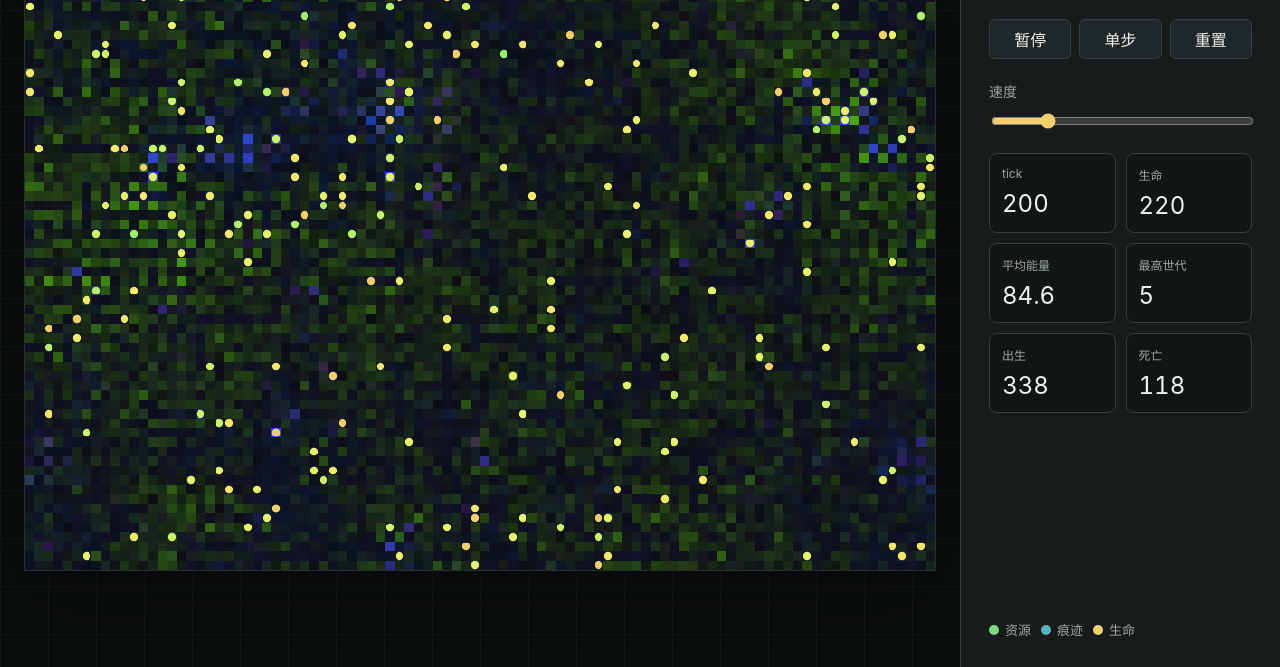
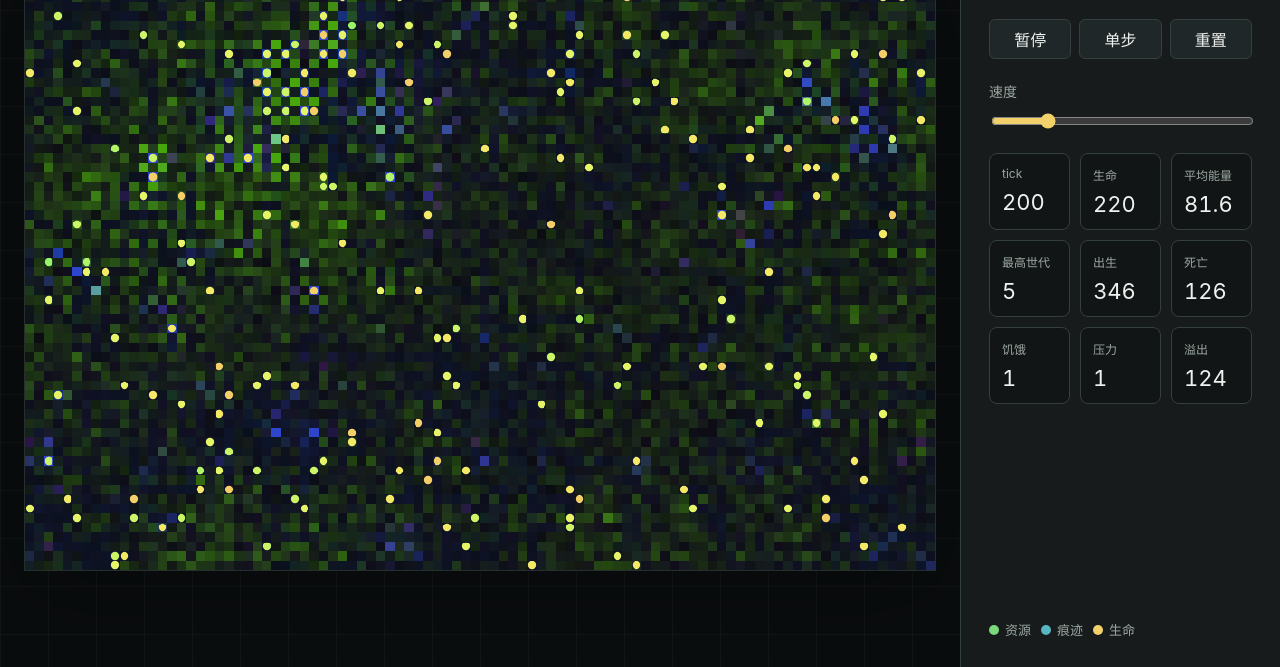
Before and after one commit to riceWithoutIce/primordia, a website built with Vite: page index.html in a window 1280 px wide. Shown: the part 133-800 px from the top of the page. Built offline with nearby package versions, Linux system fonts and the light colour scheme; animation ran at ten frames a second.

Commit message:
feat: add death reasons and residue recovery

```diff
--- a/index.html
+++ b/index.html
@@ -36,6 +36,9 @@
           <div><dt>最高世代</dt><dd id="m-generation">0</dd></div>
           <div><dt>出生</dt><dd id="m-births">0</dd></div>
           <div><dt>死亡</dt><dd id="m-deaths">0</dd></div>
+          <div><dt>饥饿</dt><dd id="m-death-starvation">0</dd></div>
+          <div><dt>压力</dt><dd id="m-death-pressure">0</dd></div>
+          <div><dt>溢出</dt><dd id="m-death-overflow">0</dd></div>
         </dl>
 
         <div class="legend" aria-label="图例">
--- a/src/app/main.ts
+++ b/src/app/main.ts
@@ -17,7 +17,10 @@ const metrics = {
   energy: getElement<HTMLElement>("m-energy"),
   generation: getElement<HTMLElement>("m-generation"),
   births: getElement<HTMLElement>("m-births"),
-  deaths: getElement<HTMLElement>("m-deaths")
+  deaths: getElement<HTMLElement>("m-deaths"),
+  deathStarvation: getElement<HTMLElement>("m-death-starvation"),
+  deathPressure: getElement<HTMLElement>("m-death-pressure"),
+  deathOverflow: getElement<HTMLElement>("m-death-overflow")
 };
 
 toggle.addEventListener("click", () => {
@@ -128,6 +131,9 @@ function updateMetrics(): void {
   metrics.generation.textContent = String(m.maxGeneration);
   metrics.births.textContent = String(m.births);
   metrics.deaths.textContent = String(m.deaths);
+  metrics.deathStarvation.textContent = String(m.deathReasons.starvation);
+  metrics.deathPressure.textContent = String(m.deathReasons.pressure);
+  metrics.deathOverflow.textContent = String(m.deathReasons.overflow);
 }
 
 function loop(): void {
--- a/src/app/styles.css
+++ b/src/app/styles.css
@@ -125,7 +125,7 @@ input[type="range"] {
 
 .metrics {
   display: grid;
-  grid-template-columns: repeat(2, minmax(0, 1fr));
+  grid-template-columns: repeat(3, minmax(0, 1fr));
   gap: 10px;
   margin: 0;
 }
@@ -145,7 +145,7 @@ dt {
 
 dd {
   margin: 8px 0 0;
-  font-size: 24px;
+  font-size: 22px;
   font-variant-numeric: tabular-nums;
 }
 
--- a/src/core/primordia.ts
+++ b/src/core/primordia.ts
@@ -1,6 +1,8 @@
 export type RandomSource = () => number;
 
 export type AgentAction = "born" | "death" | "harvest" | "search" | "divide";
+
+export type DeathReason = "starvation" | "pressure" | "overflow";
 
 export type EnvironmentMode = "closed" | "flux";
 
@@ -56,6 +58,13 @@ export interface Agent extends GridPoint {
   generation: number;
   genome: Genome;
   lastAction: AgentAction;
+  deathReason?: DeathReason;
+}
+
+export interface DeathStats {
+  starvation: number;
+  pressure: number;
+  overflow: number;
 }
 
 export interface Metrics {
@@ -65,6 +74,7 @@ export interface Metrics {
   deaths: number;
   averageEnergy: number;
   maxGeneration: number;
+  deathReasons: DeathStats;
   totalResource: number;
   totalTrace: number;
 }
@@ -110,6 +120,14 @@ export function mulberry32(seed: number): RandomSource {
 
 function mergeConfig(config?: SimulationConfigPatch): SimulationConfig {
   return { ...DEFAULTS, ...config };
+}
+
+function createDeathStats(): DeathStats {
+  return {
+    starvation: 0,
+    pressure: 0,
+    overflow: 0
+  };
 }
 
 export function createGenome(random: RandomSource): Genome {
@@ -166,6 +184,7 @@ export class Simulation {
   tickCount = 0;
   births = 0;
   deaths = 0;
+  deathReasons: DeathStats = createDeathStats();
   resources: Float32Array;
   traces: Float32Array;
   pressure: Float32Array;
@@ -199,6 +218,7 @@ export class Simulation {
     this.tickCount = 0;
     this.births = 0;
     this.deaths = 0;
+    this.deathReasons = createDeathStats();
     this.agents = [];
 
     for (let i = 0; i < this.size; i += 1) {
@@ -283,16 +303,18 @@ export class Simulation {
       if (agent.energy > 0) {
         survivors.push(agent);
       } else {
-        this.deaths += 1;
+        this.handleAgentDeath(agent, agent.deathReason ?? "starvation");
       }
     }
     this.agents = survivors;
 
     if (this.agents.length > this.config.maxAgents) {
       this.agents.sort((a, b) => b.energy - a.energy);
-      const overflow = this.agents.length - this.config.maxAgents;
-      this.agents.length = this.config.maxAgents;
-      this.deaths += overflow;
+      const removed = this.agents.splice(this.config.maxAgents);
+      for (const agent of removed) {
+        this.markDeath(agent, "overflow");
+        this.handleAgentDeath(agent, "overflow");
+      }
     }
   }
 
@@ -330,14 +352,17 @@ export class Simulation {
 
   spendMetabolism(agent: Agent): boolean {
     const here = this.index(agent.x, agent.y);
+    const energyBefore = agent.energy;
+    const metabolismCost = agent.genome.metabolism;
     const pressureCost = this.pressure[here] * 0.08;
 
-    agent.energy -= agent.genome.metabolism + pressureCost;
+    agent.energy -= metabolismCost + pressureCost;
     if (agent.energy > 0) {
       return true;
     }
 
-    agent.lastAction = "death";
+    const wouldSurviveWithoutPressure = energyBefore - metabolismCost > 0;
+    this.markDeath(agent, wouldSurviveWithoutPressure && pressureCost > 0 ? "pressure" : "starvation");
     return false;
   }
 
@@ -358,6 +383,9 @@ export class Simulation {
   leaveTrace(agent: Agent, harvested: number): void {
     const idx = this.index(agent.x, agent.y);
     this.traces[idx] = clamp(this.traces[idx] + 0.5 + harvested * 0.09, 0, 12);
+    if (agent.energy <= 0) {
+      this.markDeath(agent, "starvation");
+    }
   }
 
   tryReproduce(agent: Agent): Agent | null {
@@ -366,6 +394,29 @@ export class Simulation {
     }
 
     return null;
+  }
+
+  markDeath(agent: Agent, reason: DeathReason): void {
+    agent.lastAction = "death";
+    agent.deathReason = reason;
+  }
+
+  handleAgentDeath(agent: Agent, reason: DeathReason): void {
+    this.deaths += 1;
+    this.deathReasons[reason] += 1;
+    this.recoverResidue(agent, reason);
+  }
+
+  recoverResidue(agent: Agent, reason: DeathReason): void {
+    const idx = this.index(agent.x, agent.y);
+    const remainingEnergy = Math.max(0, agent.energy);
+    const resourceResidue = remainingEnergy * 0.35;
+    const traceResidue = 1 + Math.min(agent.age * 0.02, 1.5);
+    const pressureResidue = reason === "pressure" ? 0.8 : reason === "overflow" ? 0.45 : 0.25;
+
+    this.resources[idx] = clamp(this.resources[idx] + resourceResidue, 0, this.config.resourceCap);
+    this.traces[idx] = clamp(this.traces[idx] + traceResidue, 0, 12);
+    this.pressure[idx] = clamp(this.pressure[idx] + pressureResidue, 0, 4);
   }
 
   chooseMove(agent: Agent): MoveVector {
@@ -441,6 +492,7 @@ export class Simulation {
       deaths: this.deaths,
       averageEnergy: this.agents.length ? totalEnergy / this.agents.length : 0,
       maxGeneration,
+      deathReasons: { ...this.deathReasons },
       totalResource,
       totalTrace
     };
```
Also changed, not shown: ai/context/project-brief.md (+2 -0 lines), tests/core.test.ts (+94 -0 lines).
